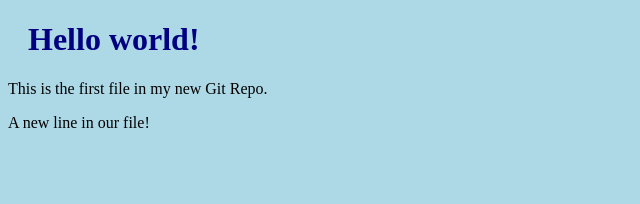
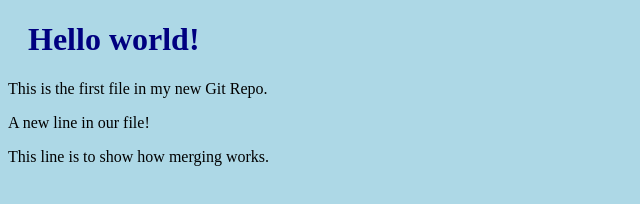
Before and after one commit to CEOmilo/cli-integration, a plain HTML site: page index.html in a window 1280 px wide. Shown: the whole page, without its empty margins (0-640 px from the left). Drawn offline with Linux system fonts and the light colour scheme.

Commit message:
updated index.html with emergency fix

```diff
--- a/index.html
+++ b/index.html
@@ -9,6 +9,7 @@
 <h1>Hello world!</h1>
 <p>This is the first file in my new Git Repo.</p>
 <p>A new line in our file!</p>
+<p>This line is to show how merging works.</p>
 
 </body>
 </html>
```
